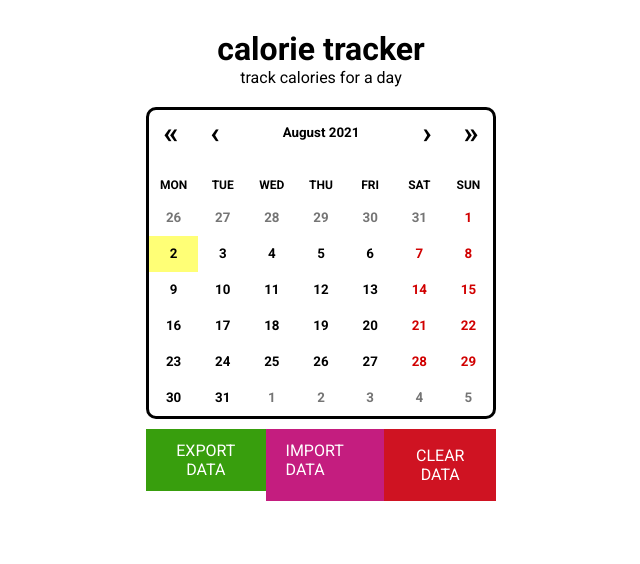
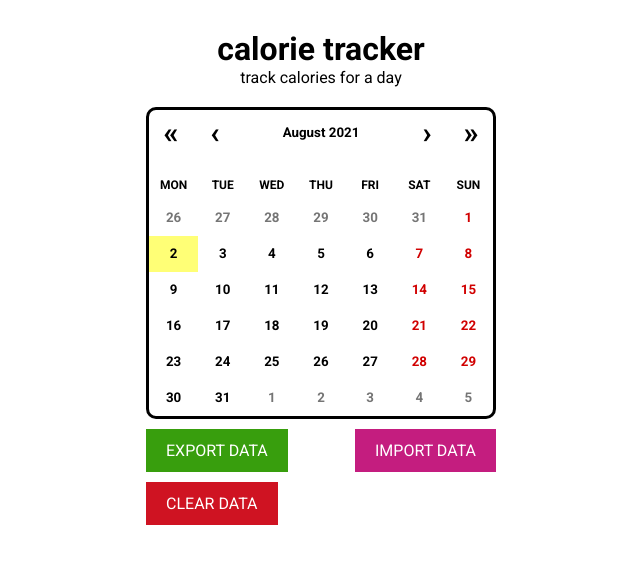
Before and after one commit to colorlessenergy/calorie-tracker, a Next.js app: page / in a window 1280 px wide. Shown: the top 564 px of the page, without its empty margins (319-959 px from the left). Built offline with nearby package versions, Linux system fonts and the light colour scheme.

Commit message:
add flex styles to import export buttons container

```diff
--- a/styles/module.scss
+++ b/styles/module.scss
@@ -187,6 +187,8 @@ body.modal-is-open {
 
 .import-export-buttons {
   display: flex;
+  align-items: flex-start;
+  flex-wrap: wrap;
   justify-content: space-between;
   margin: 10px auto 0 auto;
   max-width: 350px;
```
